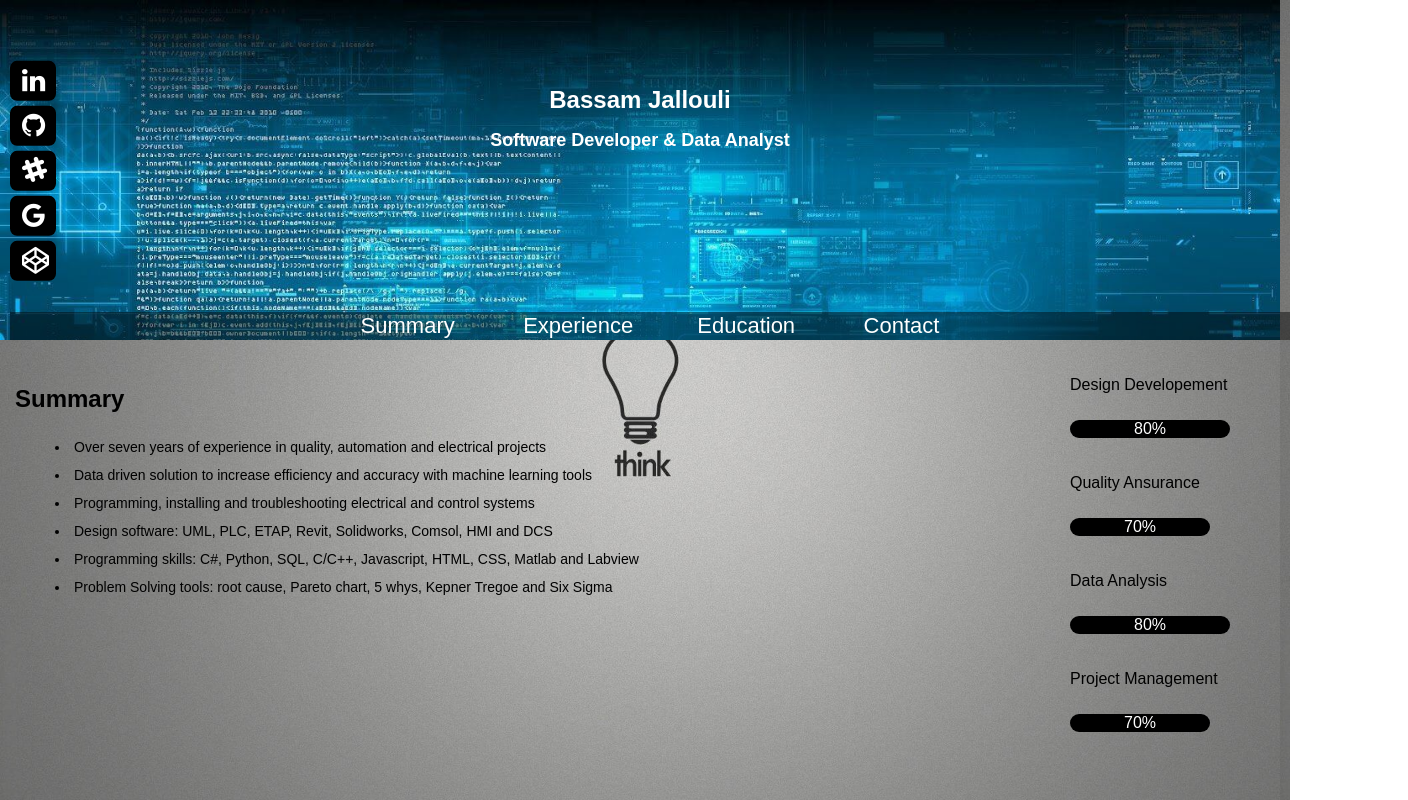
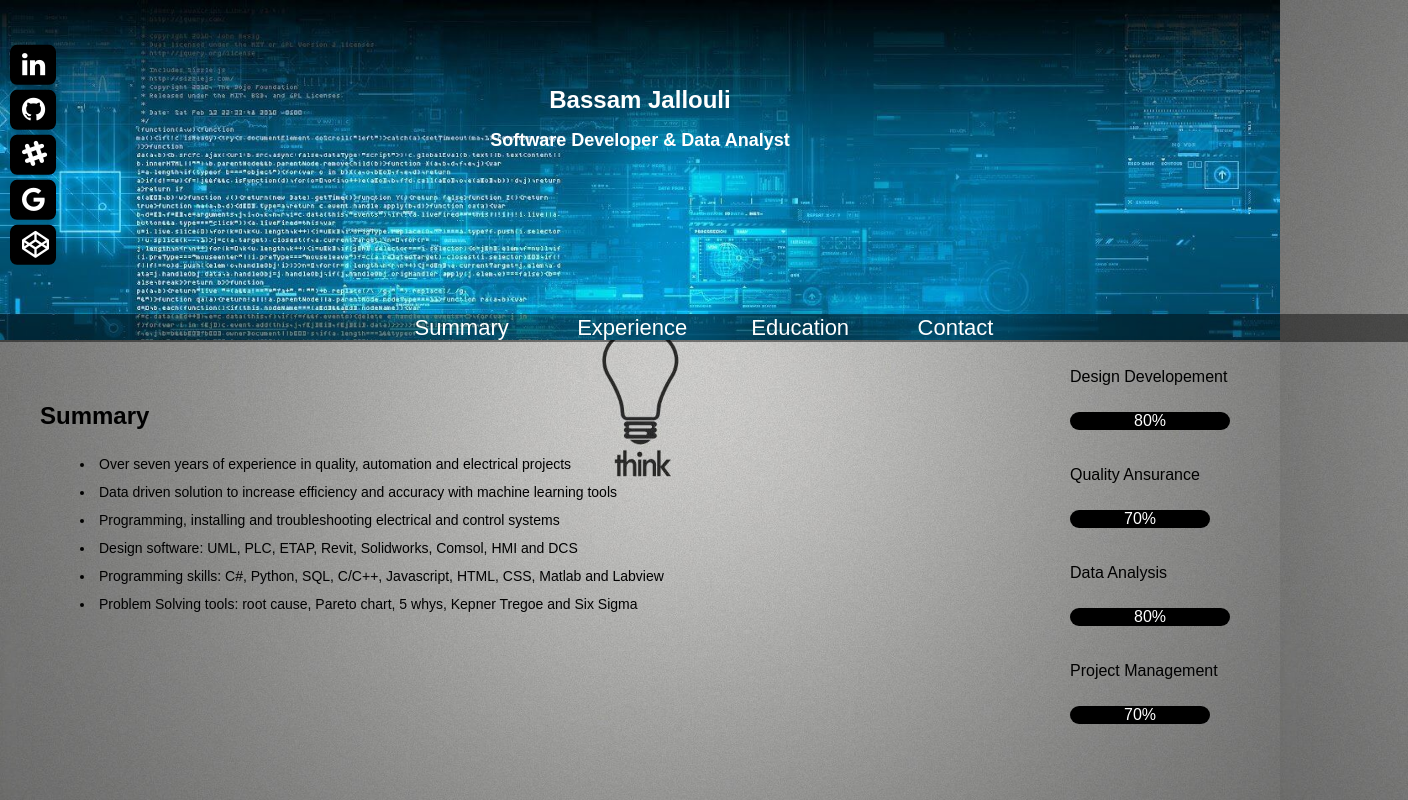
Before and after one commit to BassemJallouli/WebSitePortfolio, a plain HTML site: page index.html in a window 1280 px wide. Shown: the whole page, 1408 px wide, since content can reach past the window. Drawn offline with Linux system fonts and the light colour scheme.

Commit message:
edit navigatin desktop margin

```diff
--- a/css/main.css
+++ b/css/main.css
@@ -294,11 +294,11 @@ body
 }
 nav {
 
-  width: 100%;
+  width: 110%;
   height: 5%;
 
   background:rgba(0, 0, 0, 0.45);
-  /* margin: 178px auto; */
+  margin: 0px;
   position: static;
   top: 0;
   right: 0;
@@ -313,7 +313,7 @@ nav ul {
   justify-content: center; /* cell in center of flex */
   padding: 0;
   margin: 0;
-  margin-top: -74px;
+  margin-top: -62px;
     }
   nav ul li {
     display: inline-block;
@@ -333,7 +333,7 @@ nav ul {
 
 .sum
 {
-padding: 15px;
+padding: 40px;
 }
 ul.par {
 list-style-position: inside;
@@ -342,7 +342,7 @@ line-height: 2;
 /***************** Social Icons ************************/
 .social-icons
 {
-top: 2%;
+top: 0%;
 transform: translateY(5%);
 position: absolute;
 z-index: 1;
@@ -390,7 +390,6 @@ padding: 10px;
 .progress-bar
 {
 border-radius: 16px;
-
 background: #000;
 color: #fff;
 text-align: center;
```
